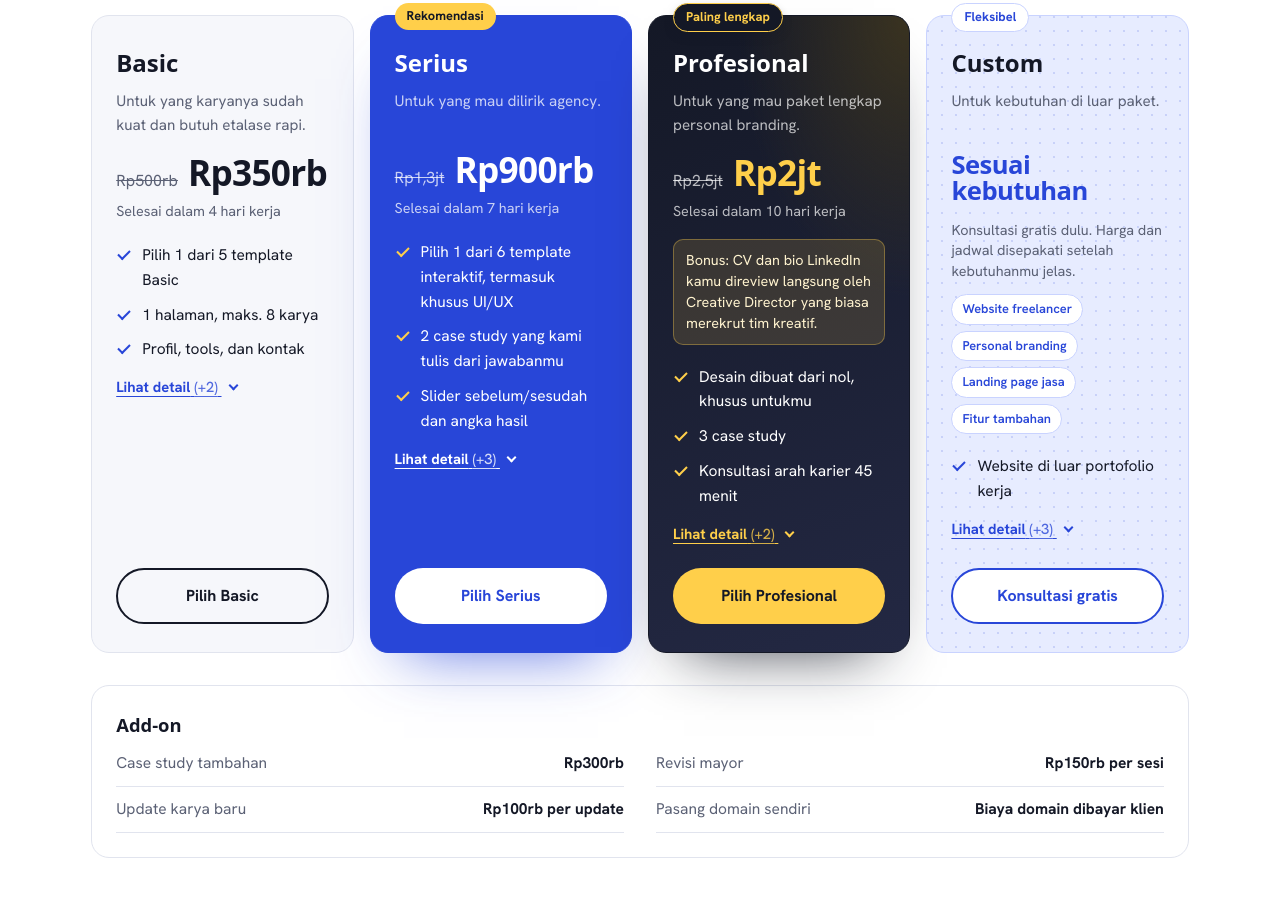
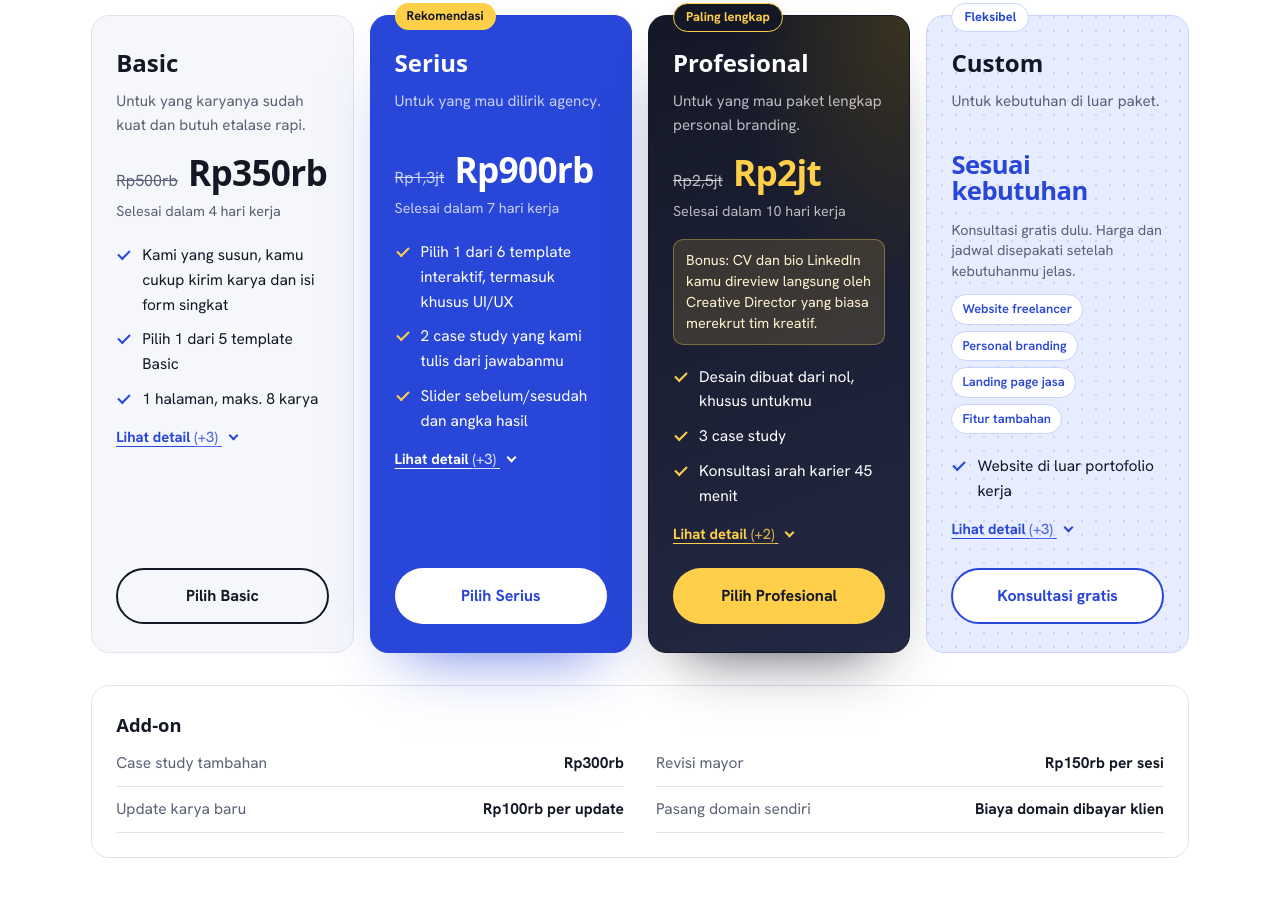
Before and after one commit to jejakkarya/jejakkarya.github.io, a plain HTML site: page index.html in a window 1280 px wide. Shown: the part 2567-3464 px from the top of the page. Drawn offline with Linux system fonts and the light colour scheme; a web font is replaced by a local one.

Commit message:
Basic: tegaskan bahwa Jejak Karya yang menyusun portofolio
Tambah poin pertama di kartu Basic: "Kami yang susun, kamu cukup kirim
karya dan isi form singkat", supaya Basic tidak terbaca sebagai jual
template saja. Harga tetap Rp350rb.

Co-Authored-By: Claude Opus 5.5 <noreply@anthropic.com>
Claude-Session: https://claude.ai/code/session_01DZEtuZwb3iUy1pJaTCJD6P

```diff
--- a/index.html
+++ b/index.html
@@ -471,18 +471,19 @@
 
             <div class="plan-body">
             <ul class="feats">
+              <li>Kami yang susun, kamu cukup kirim karya dan isi form singkat</li>
               <li>Pilih 1 dari 5 template Basic</li>
               <li>1 halaman, maks. 8 karya</li>
-              <li>Profil, tools, dan kontak</li>
             </ul>
             <div class="more" id="detail-basic">
               <ul class="feats feats-more">
+              <li>Profil, tools, dan kontak</li>
               <li>Mode terang atau gelap</li>
               <li>1x revisi minor</li>
               </ul>
             </div>
             <button class="more-btn" type="button" aria-expanded="false" aria-controls="detail-basic">
-              <span class="more-label">Lihat detail</span> <span class="more-count">(+2)</span>
+              <span class="more-label">Lihat detail</span> <span class="more-count">(+3)</span>
             </button>
             </div>
             <a class="btn btn-line" href="https://wa.me/6285156342553?text=Halo%20Jejak%20Karya%2C%20saya%20mau%20tanya%20paket%20Basic." target="_blank" rel="noopener">Pilih Basic</a>
```
